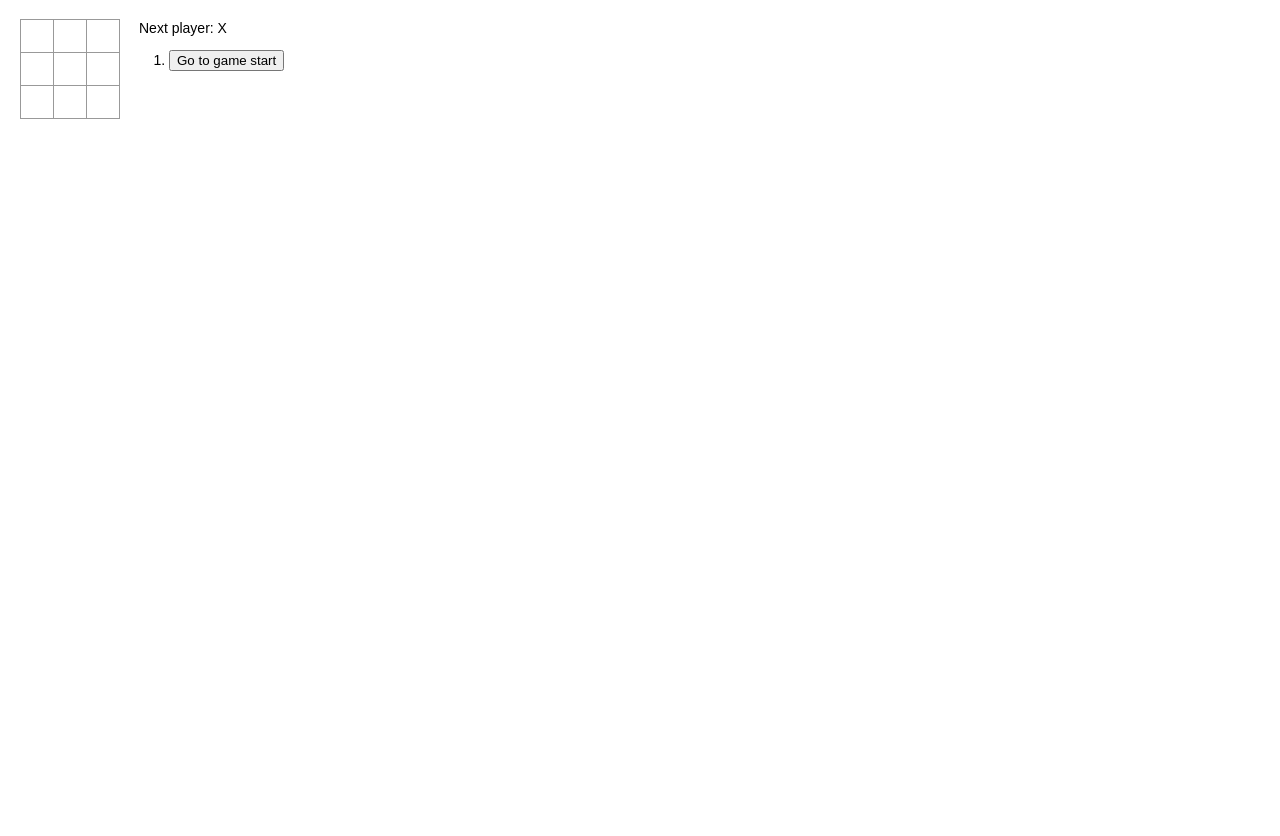
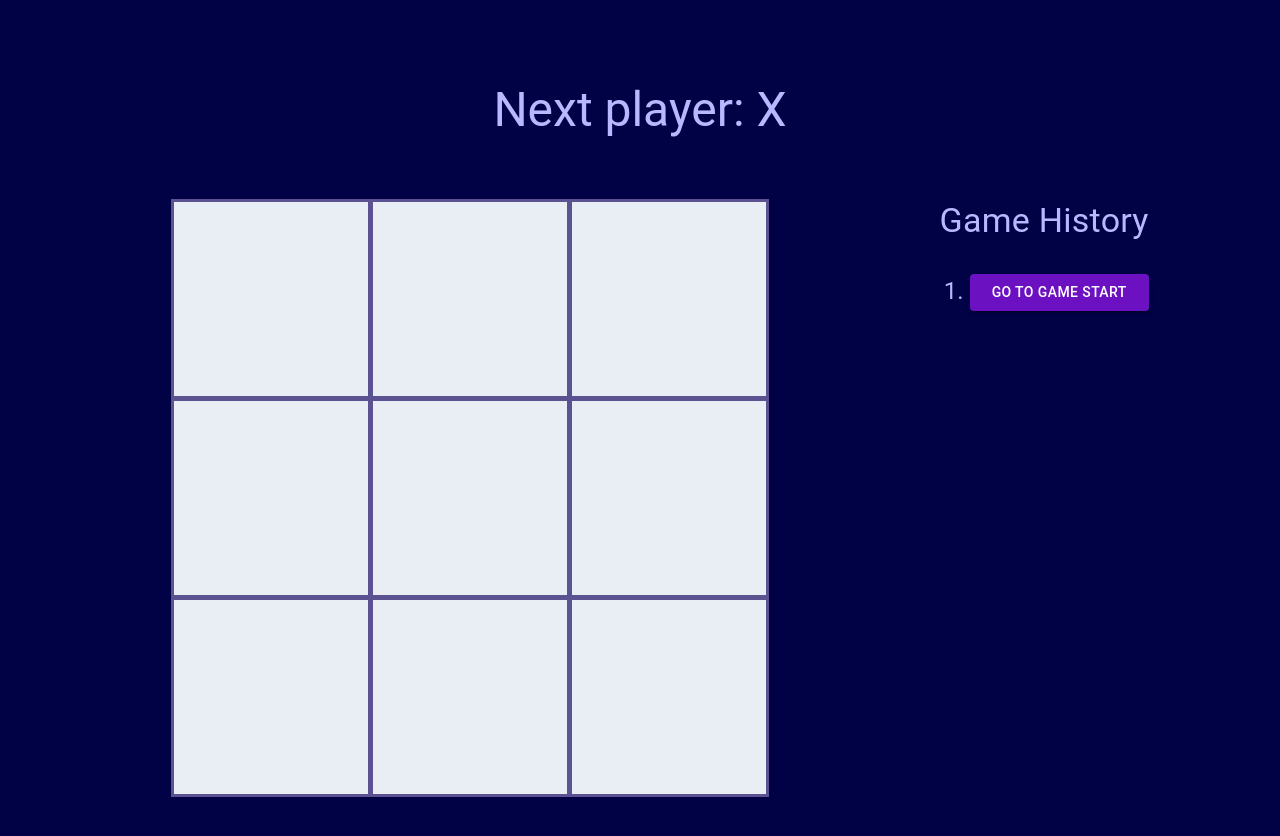
Before and after one commit to abenavides-seequent/reactTutorial, a React (Create React App) app in the folder tic-tac-toe/: page / in a window 1280 px wide. Shown: the top 836 px of the page. Before the commit the page ends 800 px from the top, so only its background shows below. Built offline with nearby package versions, Linux system fonts and the light colour scheme.

Commit message:
Added MUI components - CENPLAT-8236

```diff
--- a/tic-tac-toe/package.json
+++ b/tic-tac-toe/package.json
@@ -3,6 +3,9 @@
   "version": "0.1.0",
   "private": true,
   "dependencies": {
+    "@emotion/react": "^11.9.0",
+    "@emotion/styled": "^11.8.1",
+    "@mui/material": "^5.6.4",
     "@testing-library/jest-dom": "^5.16.4",
     "@testing-library/react": "^13.1.1",
     "@testing-library/user-event": "^13.5.0",
--- a/tic-tac-toe/src/index.css
+++ b/tic-tac-toe/src/index.css
@@ -1,9 +1,11 @@
 body {
   font: 14px "Century Gothic", Futura, sans-serif;
   margin: 20px;
+  background-color: rgb(1, 2, 70);
 }
 
-ol, ul {
+ol,
+ul {
   padding-left: 30px;
 }
 
@@ -18,18 +20,19 @@ ol, ul {
 }
 
 .square {
-  background: #fff;
-  border: 1px solid #999;
+  background: rgb(233, 238, 244);
+  border: 3px solid rgba(19, 4, 94, 0.66);
   float: left;
   font-size: 24px;
   font-weight: bold;
   line-height: 34px;
-  height: 34px;
+  height: 200px;
   margin-right: -1px;
   margin-top: -1px;
   padding: 0;
   text-align: center;
-  width: 34px;
+  width: 200px;
+  color: rgb(19, 4, 94);
 }
 
 .square:focus {
@@ -41,10 +44,31 @@ ol, ul {
 }
 
 .game {
+  padding-top: 5%;
   display: flex;
-  flex-direction: row;
+  flex-direction: column;
+  height: 100vh;
 }
 
 .game-info {
   margin-left: 20px;
+  text-align: center;
 }
+
+.game-parts {
+  width: 100vw;
+  display: flex;
+  flex-direction: row;
+  justify-content: space-evenly;
+}
+
+.game-status {
+  padding-bottom: 5%;
+}
+
+.goToMove {
+  margin-top: 8px !important;
+  margin-bottom: 8px !important;
+  width: 100%;
+  background-color: rgb(108 17 193) !important;
+}
--- a/tic-tac-toe/src/index.tsx
+++ b/tic-tac-toe/src/index.tsx
@@ -1,10 +1,12 @@
-import React from 'react'
-import { useState } from 'react';
-import ReactDOM from 'react-dom'
-import "./index.css"
+import React from "react";
+import { useState } from "react";
+import ReactDOM from "react-dom";
+import Button from "@mui/material/Button";
+import "./index.css";
+import { Typography } from "@mui/material";
 
 //reusable type for valid square states
-type ValidSquare = 'X' | 'O' | null;
+type ValidSquare = "X" | "O" | null;
 
 //helper function
 //moved to the top because it's a functional component rather than a class
@@ -17,7 +19,7 @@ const calculateWinner = (squares: ValidSquare[]): ValidSquare => {
     [1, 4, 7],
     [2, 5, 8],
     [0, 4, 8],
-    [2, 4, 6]
+    [2, 4, 6],
   ];
   for (let i = 0; i < lines.length; i++) {
     const [a, b, c] = lines[i];
@@ -38,10 +40,10 @@ interface SquareProps {
 const Square: React.FC<SquareProps> = (props) => {
   return (
     <button className="square" onClick={props.onClick}>
-      {props.value}
+      <Typography variant="h1">{props.value}</Typography>
     </button>
-  )
-}
+  );
+};
 
 interface BoardProps {
   onClick(i: number): void;
@@ -51,12 +53,7 @@ interface BoardProps {
 //board function renders entire board
 const Board: React.FC<BoardProps> = (props) => {
   const renderSquare = (i: number) => {
-    return (
-      <Square
-        value={props.squares[i]}
-        onClick={() => props.onClick(i)}
-      />
-    )
+    return <Square value={props.squares[i]} onClick={() => props.onClick(i)} />;
   };
   return (
     <div>
@@ -81,72 +78,93 @@ const Board: React.FC<BoardProps> = (props) => {
 
 //game function controls game mechanics
 const Game: React.FC = () => {
-  const [xIsNext, setXIsNext] = useState<boolean>(true);    //controls who's turn it is
-  const [stepNumber, setStepNumber] = useState<number>(0);    //controls the number of turns taken
-  const [history, setHistory] = useState<{squares: ValidSquare[]}[]>([      //controls previous board placements
+  let isTie = false;
+  const [xIsNext, setXIsNext] = useState<boolean>(true); //controls who's turn it is
+  const [stepNumber, setStepNumber] = useState<number>(0); //controls the number of turns taken
+  const [history, setHistory] = useState<{ squares: ValidSquare[] }[]>([
+    //controls previous board placements
     {
-      squares: Array(9).fill(null)
-    }
+      squares: Array(9).fill(null),
+    },
   ]);
 
   const handleClick = (i: number): void => {
-    const newHistory = history.slice(0, stepNumber + 1);        //makes a copy of history to for immutability
-    const current = newHistory[newHistory.length - 1];          //current board history
-    const squares = current.squares.slice();                    //
-    if(calculateWinner(squares) || squares[i]) {                //returns if a winner is declared or if there is a tie
+    const newHistory = history.slice(0, stepNumber + 1); //makes a copy of history to for immutability
+    const current = newHistory[newHistory.length - 1]; //current board history
+    const squares = current.squares.slice(); //
+
+    if (calculateWinner(squares) || squares[i]) {
+      //returns if a winner is declared or if board is full
       return;
     }
-    squares[i] = xIsNext ? "X" : "O";                           //sets square to current player symbol
-    setHistory(newHistory.concat([                              //uses concat instead of push to not mutate the original array
-      {
-        squares: squares
-      }
-    ]));
-    setStepNumber(newHistory.length)                            //changes the number of turns taken to reflect the length of the array
-    setXIsNext(!xIsNext)                                        //changes who's turn it is
+    squares[i] = xIsNext ? "X" : "O"; //sets square to current player symbol
+    setHistory(
+      newHistory.concat([
+        //uses concat instead of push to not mutate the original array
+        {
+          squares: squares,
+        },
+      ])
+    );
+    setStepNumber(newHistory.length); //changes the number of turns taken to reflect the length of the array
+    setXIsNext(!xIsNext); //changes who's turn it is
+  };
+
+  const jumpTo = (step: number): void => {
+    //function changes the turn number and the next player
+    setStepNumber(step);
+    setXIsNext(step % 2 === 0);
+  };
+
+  const current = history[stepNumber];
+  const winner = calculateWinner(current.squares);
+
+  const moves = history.map((step, move) => {
+    //maps all existing moves for user to jump through
+    const desc = move ? "Go to move #" + move : "Go to game start";
+    return (
+      <li key={move}>
+        <Button
+          className="goToMove"
+          variant="contained"
+          onClick={() => jumpTo(move)}
+        >
+          {desc}
+        </Button>
+      </li>
+    );
+  });
+
+  let status; //let -> variable may be reassigned
+  if (winner) {
+    //displays winner or next turn
+    status = "Winner: " + winner + "!";
+  } else {
+    status = "Next player: " + (xIsNext ? "X" : "O");
   }
 
-  const jumpTo = (step: number): void => {                      //function changes the turn number and the next player
-    setStepNumber(step)
-    setXIsNext((step % 2) === 0)
-  }
-
-  const current = history[stepNumber];
-  const winner = calculateWinner(current.squares)
-
-  const moves = history.map((step, move) => {                   //maps all existing moves for user to jump through
-    const desc = move ?
-      'Go to move #' + move :
-      'Go to game start';
-    return (
-      <li key = {move}>
-        <button onClick={() => jumpTo(move)}>{desc}</button>
-      </li>
-    )
-  })
-
-  let status;                                                 //let -> variable may be reassigned
-  if(winner) {                                                //displays winner or next turn
-    status = "Winner: " + winner;
-  } else {
-    status = "Next player: " + (xIsNext? "X" : "O")
-  }
-
-  return(
+  return (
     <div className="game">
-      <div className="game-board">
-        <Board
-          squares={current.squares}
-          onClick={i => handleClick(i)}
-        />
+      <div className="game-status">
+        <Typography variant="h3" color="#b8b7ff" align="center">
+          {status}
+        </Typography>
       </div>
-      <div className="game-info">
-        <div>{status}</div>
-        <ol>{moves}</ol>
+      <div className="game-parts">
+        <div className="game-board">
+          <Board squares={current.squares} onClick={(i) => handleClick(i)} />
+        </div>
+        <div className="game-info">
+          <Typography variant="h4" color="#b8b7ff" align="center">
+            Game History
+          </Typography>
+          <Typography variant="h5" color="#b8b7ff">
+            <ol>{moves}</ol>
+          </Typography>
+        </div>
       </div>
     </div>
-  )
-}
-
+  );
+};
 
 ReactDOM.render(<Game />, document.getElementById("root"));
```
Also changed, not shown: 2 other files (tests, documents, lock files or other folders).
